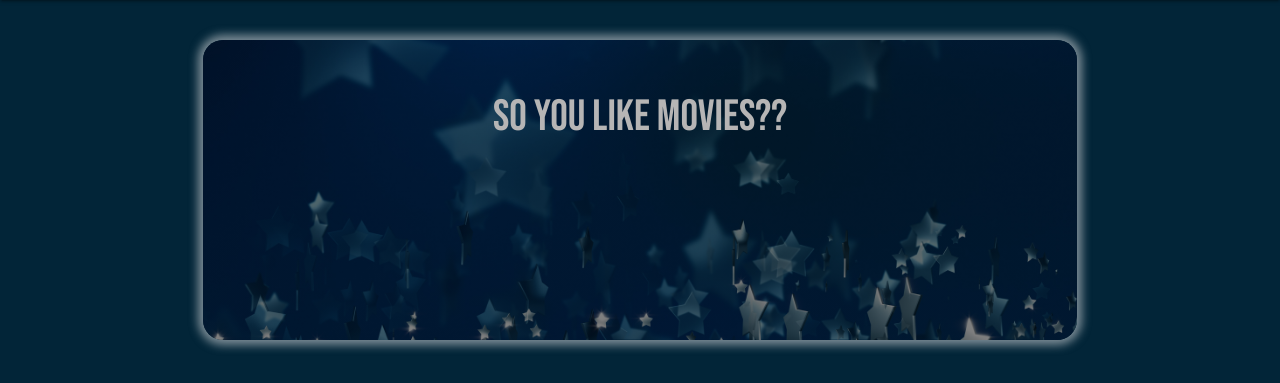
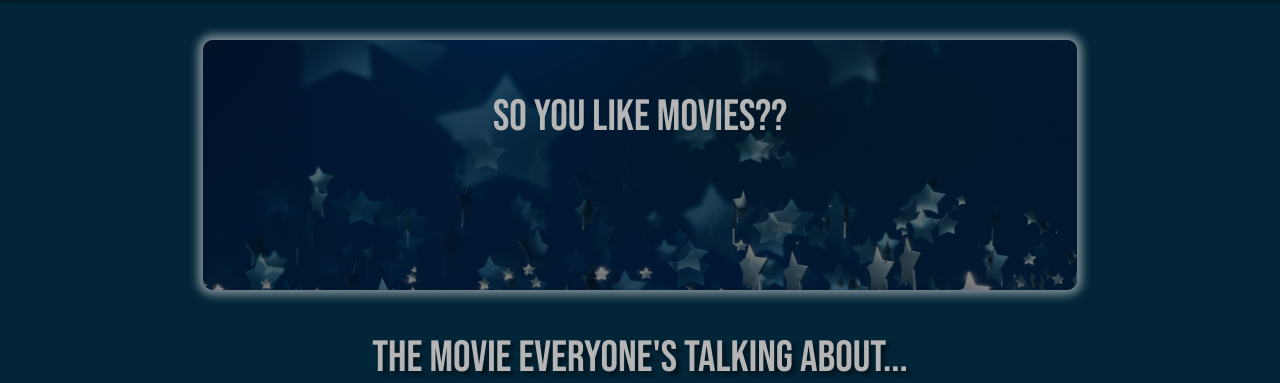
Before and after one commit to Ashb87/Ms3-Movie-Review, a Flask app: page /home in a window 1280 px wide. Shown: the part 64-447 px from the top of the page. Run offline with Flask 2, Linux system fonts and the light colour scheme; some libraries are stand-ins or nearby versions.

Commit message:
styled hero image on home page

```diff
--- a/static/css/style.css
+++ b/static/css/style.css
@@ -159,9 +159,9 @@ nav.custom-bg {
     background: linear-gradient(rgba(0, 0, 0, 0.5), rgba(0,0,0,.5)),
     url("../images/hero-img3.jpeg") center center;
     background-size: 100% 100%;
-    border-radius: 20px;
+    border-radius: 10px;
     box-shadow: 0px 0px 10px 5px rgba(248, 246, 246, 0.5);
-    height: 300px;
+    height: 250px;
 }
 
 .video-container{
```
